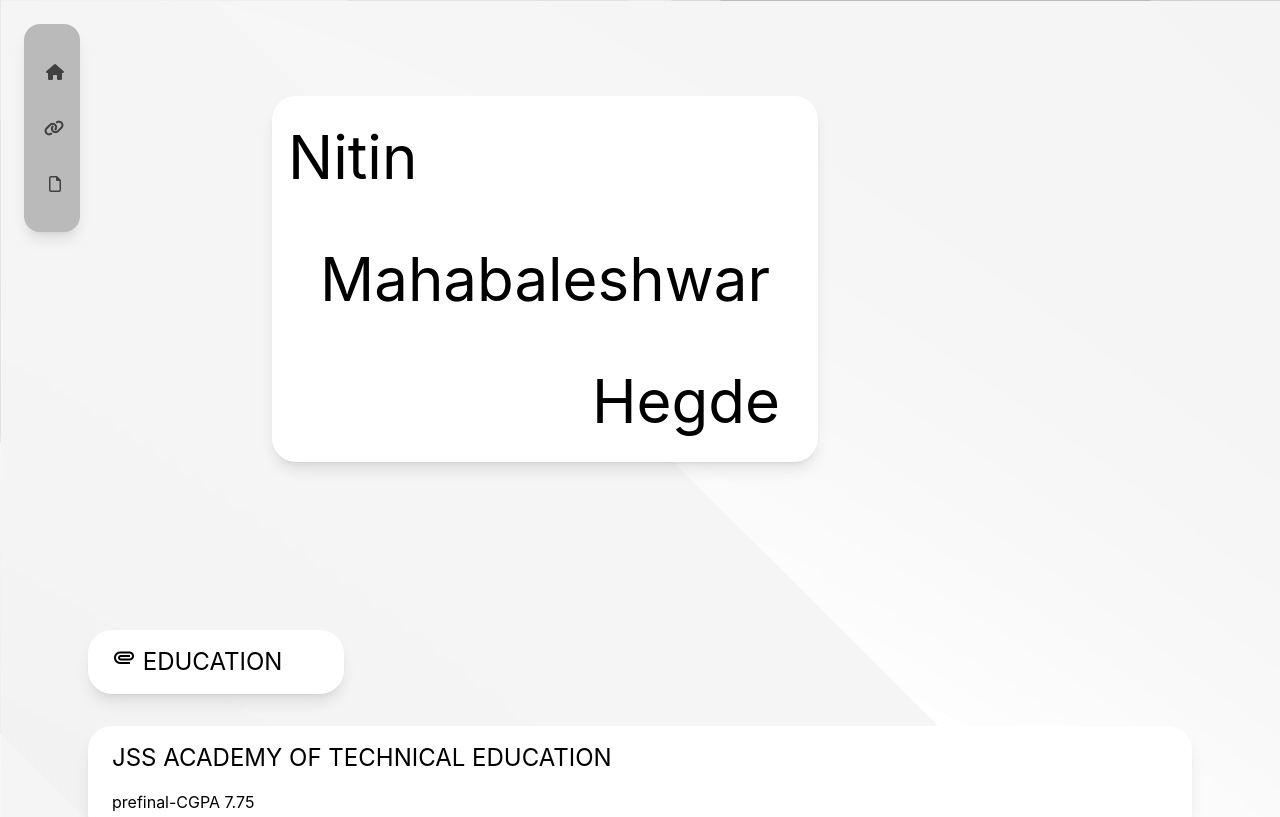
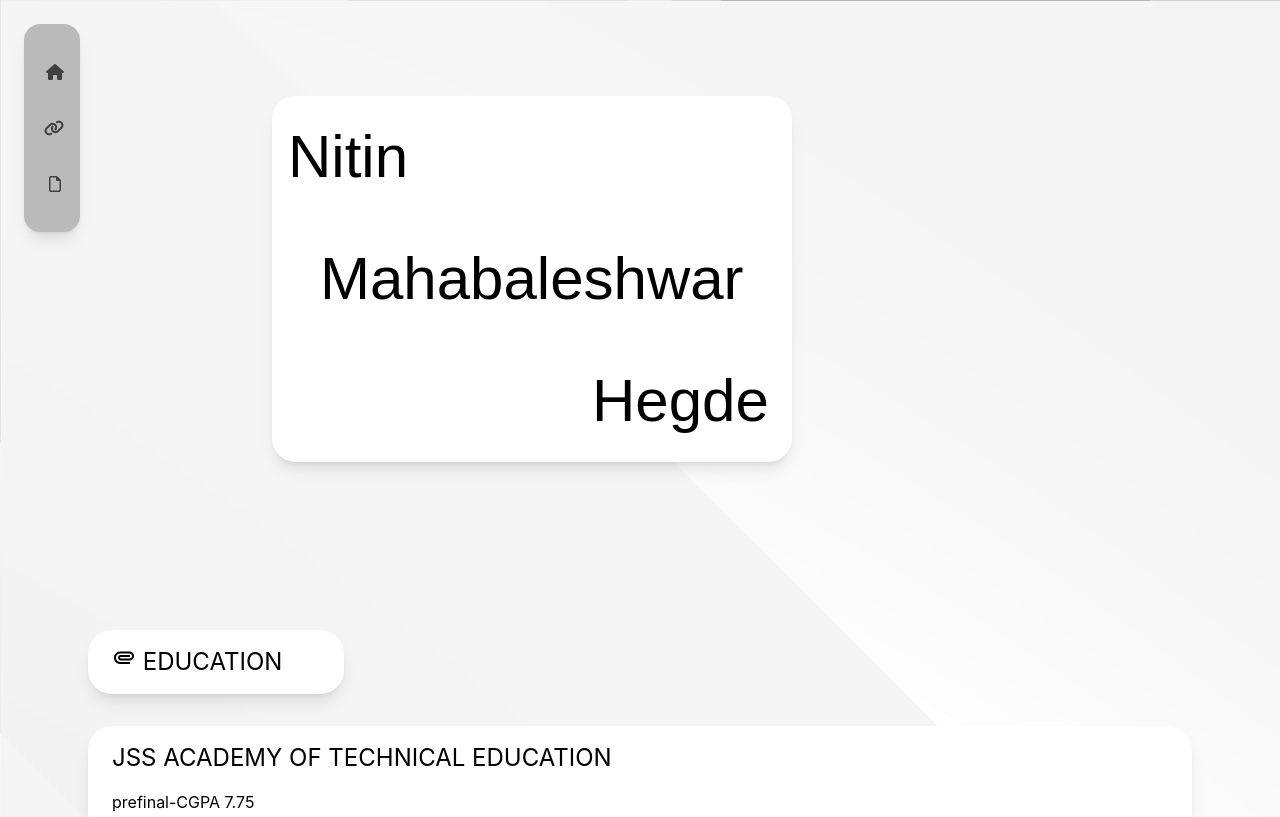
Before and after one commit to NitinHegde2002/websiteUsingTailwind, a website: page index.html in a window 1280 px wide. Shown: the top 817 px of the page. Drawn offline with nearby package versions, Linux system fonts and the light colour scheme; a web font is replaced by a local one.

Commit message:
Update index.html font(1)

```diff
--- a/index.html
+++ b/index.html
@@ -86,7 +86,7 @@
     </div>
 
     <div class="sm:p-16 md:p-20 md:ml-44 ">
-  <div class="text-black bg-transparent backdrop-contrast-200 shadow-lg  rounded-3xl w-max text-[30px] md:text-[60px] sm:flex-wrap  font-normal font-['Inter']"> <p class="p-4">Nitin</p><p class="p-4 md:p-12 md:py-4">Mahabaleshwar</p><p class="p-4 md:p-4 md:pl-80">Hegde</p></div>
+  <div class="text-black bg-transparent backdrop-contrast-200 shadow-lg  rounded-3xl w-max text-[30px] md:text-[60px] sm:flex-wrap  font-normal"> <p class="p-4">Nitin</p><p class="p-4 md:p-12 md:py-4">Mahabaleshwar</p><p class="p-4 md:p-4 md:pl-80">Hegde</p></div>
 </div>
 </header>
     <div
```
